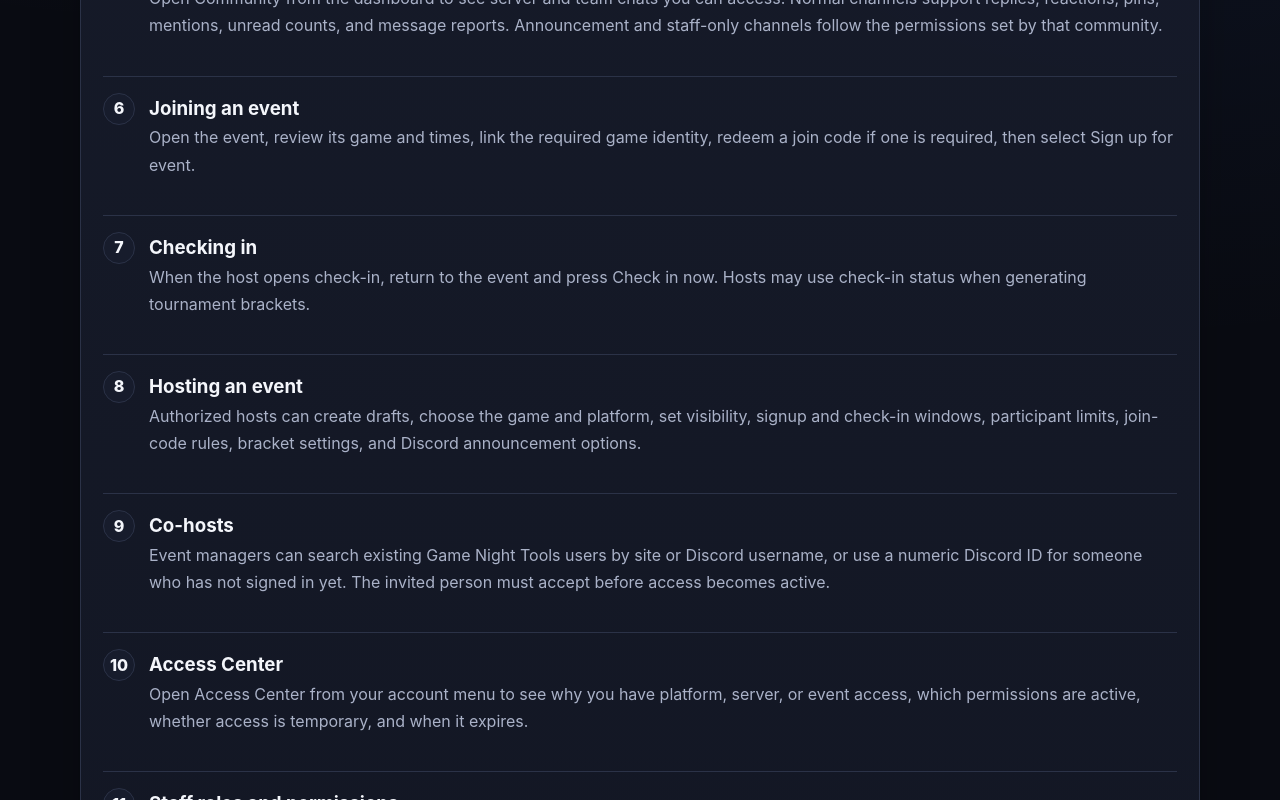
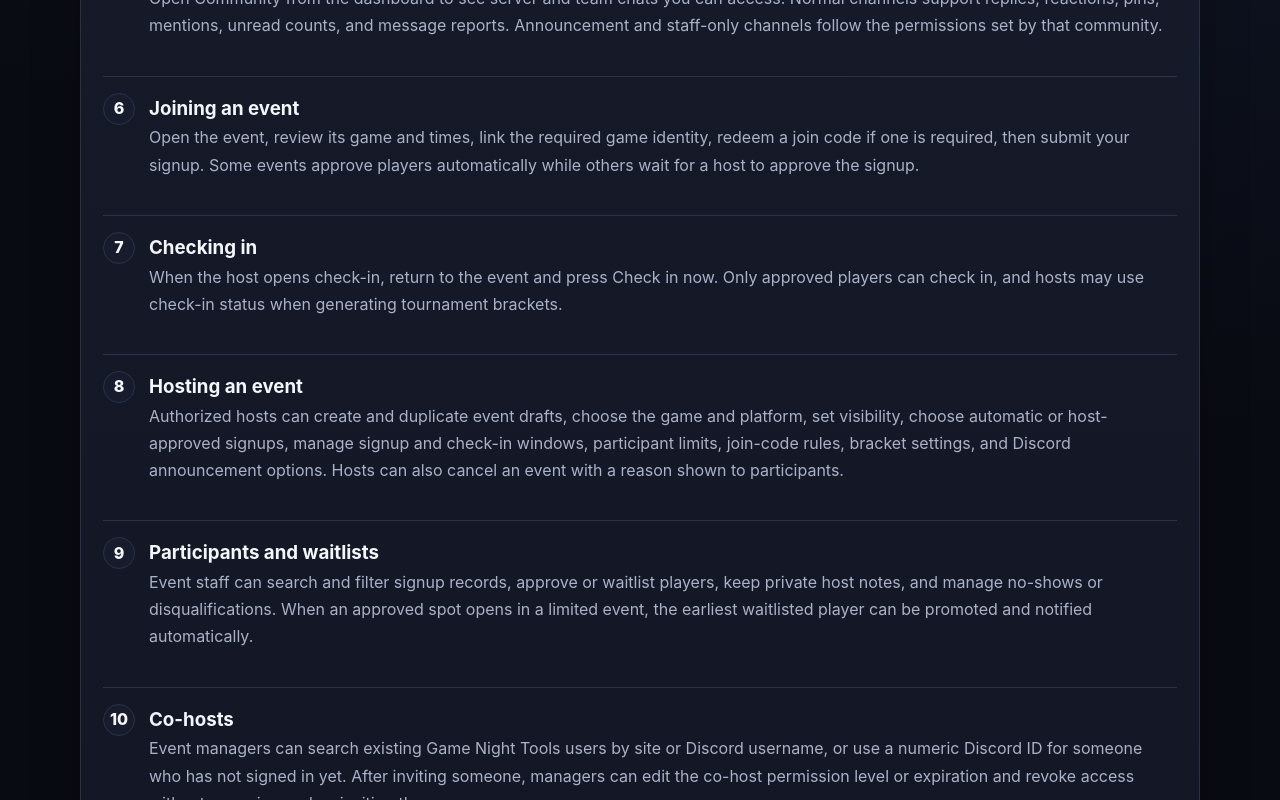
Before and after one commit to sayrejeri/gamenight-tools, a Next.js app: page /help in a window 1280 px wide. Shown: the part 1200-2000 px from the top of the page. Built offline with nearby package versions, Linux system fonts and the light colour scheme.

Commit message:
Document v0.4.1 event hosting QOL

```diff
--- a/src/app/help/page.tsx
+++ b/src/app/help/page.tsx
@@ -10,16 +10,17 @@ const sections = [
   ["Refresh Discord", "Use Refresh from Discord on the Game identities page whenever your Discord username, avatar, server memberships, or Discord-connected accounts change."],
   ["Finding communities", "Approved server profiles appear automatically when the Discord servers you authorized match registered Game Night Tools communities."],
   ["Community chat", "Open Community from the dashboard to see server and team chats you can access. Normal channels support replies, reactions, pins, mentions, unread counts, and message reports. Announcement and staff-only channels follow the permissions set by that community."],
-  ["Joining an event", "Open the event, review its game and times, link the required game identity, redeem a join code if one is required, then select Sign up for event."],
-  ["Checking in", "When the host opens check-in, return to the event and press Check in now. Hosts may use check-in status when generating tournament brackets."],
-  ["Hosting an event", "Authorized hosts can create drafts, choose the game and platform, set visibility, signup and check-in windows, participant limits, join-code rules, bracket settings, and Discord announcement options."],
-  ["Co-hosts", "Event managers can search existing Game Night Tools users by site or Discord username, or use a numeric Discord ID for someone who has not signed in yet. The invited person must accept before access becomes active."],
+  ["Joining an event", "Open the event, review its game and times, link the required game identity, redeem a join code if one is required, then submit your signup. Some events approve players automatically while others wait for a host to approve the signup."],
+  ["Checking in", "When the host opens check-in, return to the event and press Check in now. Only approved players can check in, and hosts may use check-in status when generating tournament brackets."],
+  ["Hosting an event", "Authorized hosts can create and duplicate event drafts, choose the game and platform, set visibility, choose automatic or host-approved signups, manage signup and check-in windows, participant limits, join-code rules, bracket settings, and Discord announcement options. Hosts can also cancel an event with a reason shown to participants."],
+  ["Participants and waitlists", "Event staff can search and filter signup records, approve or waitlist players, keep private host notes, and manage no-shows or disqualifications. When an approved spot opens in a limited event, the earliest waitlisted player can be promoted and notified automatically."],
+  ["Co-hosts", "Event managers can search existing Game Night Tools users by site or Discord username, or use a numeric Discord ID for someone who has not signed in yet. After inviting someone, managers can edit the co-host permission level or expiration and revoke access without removing and re-inviting them."],
   ["Access Center", "Open Access Center from your account menu to see why you have platform, server, or event access, which permissions are active, whether access is temporary, and when it expires."],
   ["Staff roles and permissions", "A visible title such as Host or Moderator is separate from permissions. Owners can use role presets, customize individual capabilities, suspend access, set expirations, copy permissions, and protect high-risk Admin or Owner actions. Chat permissions separately control channels, messages, staff channels, announcements, and timeouts."],
   ["Discord webhooks", "Server staff with webhook permission can connect multiple Discord webhooks. Each destination can have its own label, sender, avatar, notification types, enabled state, test action, and encrypted webhook URL. Website announcement channels can optionally forward announcements through selected webhooks."],
   ["Teams", "Team profiles can manage rosters, recruiting, applications, invitations, affiliations with approved server profiles, a main game, and private team chat when enabled. Roblox profiles can use a game name, Place ID, or game URL where supported."],
   ["Tools", "The Tools hub includes bracket management, random teams, quick matchups, map picking, Discord announcement formatting, timestamps, and countdown utilities."],
-  ["Notifications", "Notifications show invitations, role changes, moderation updates, event activity, chat mentions/replies, and other account-specific information. Read notifications can be deleted individually or cleared together."],
+  ["Notifications", "Notifications show invitations, role changes, moderation updates, event signup decisions, waitlist promotions, cancellations, chat mentions/replies, and other account-specific information. Read notifications can be deleted individually or cleared together."],
   ["Audit logs", "Authorized staff can review administrative history with filters for server, staff member, action, severity, and target. Full-audit access is required for sensitive security and permission details."],
   ["Reports and moderation", "Profiles and chat messages can be reported. Authorized staff can review reports, remove community messages, pin important posts, or apply temporary chat timeouts only when their assigned permissions allow it."],
 ] as const;
@@ -36,14 +37,14 @@ export default function HelpPage() {
 
       <section className="help-quick-grid">
         <a className="card" href="#players"><span className="card-kicker">Players</span><h2>Join and communicate</h2><p>Link your game account, join community chat, sign up, check in, and follow event results.</p></a>
-        <a className="card" href="#hosts"><span className="card-kicker">Hosts</span><h2>Run events</h2><p>Create events, invite co-hosts, manage participants, and operate brackets.</p></a>
+        <a className="card" href="#hosts"><span className="card-kicker">Hosts</span><h2>Run events</h2><p>Create or duplicate events, manage approvals and waitlists, invite co-hosts, and operate brackets.</p></a>
         <a className="card" href="#communities"><span className="card-kicker">Communities</span><h2>Manage servers and teams</h2><p>Build profiles, channels, permissions, webhooks, rosters, audit trails, and moderation workflows.</p></a>
       </section>
 
       <section className="panel legal-copy section-stack" id="players">
         <div><span className="eyebrow">Walkthrough</span><h2>Feature guide</h2><p className="muted">You do not need to memorize the site. These steps explain what each major area is for.</p></div>
         {sections.map(([title, description], index) => (
-          <article className="help-step" id={index === 7 ? "hosts" : index === 9 ? "communities" : undefined} key={title}>
+          <article className="help-step" id={index === 7 ? "hosts" : index === 10 ? "communities" : undefined} key={title}>
             <span className="help-step-number">{index + 1}</span><div><h3>{title}</h3><p>{description}</p></div>
           </article>
         ))}
```
